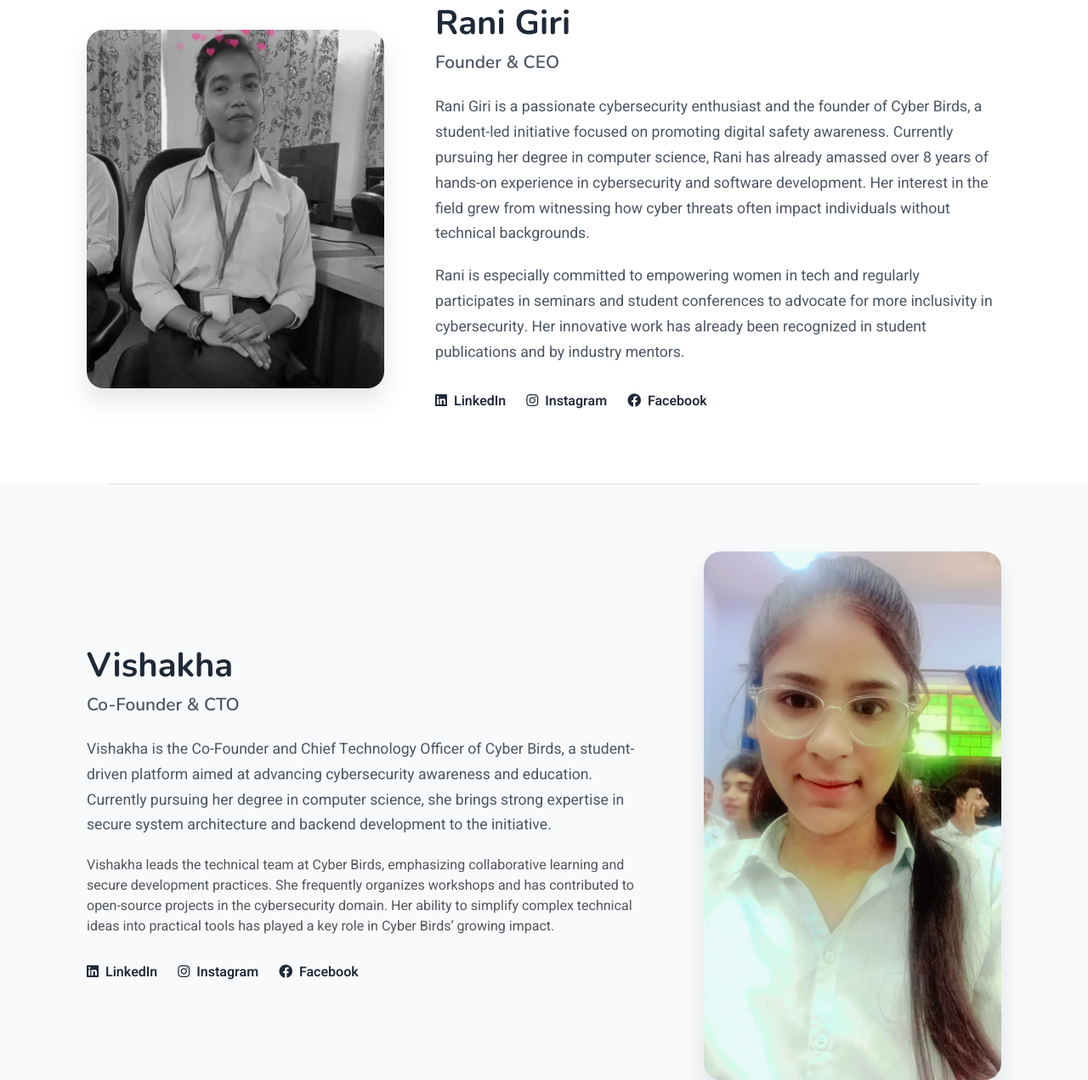
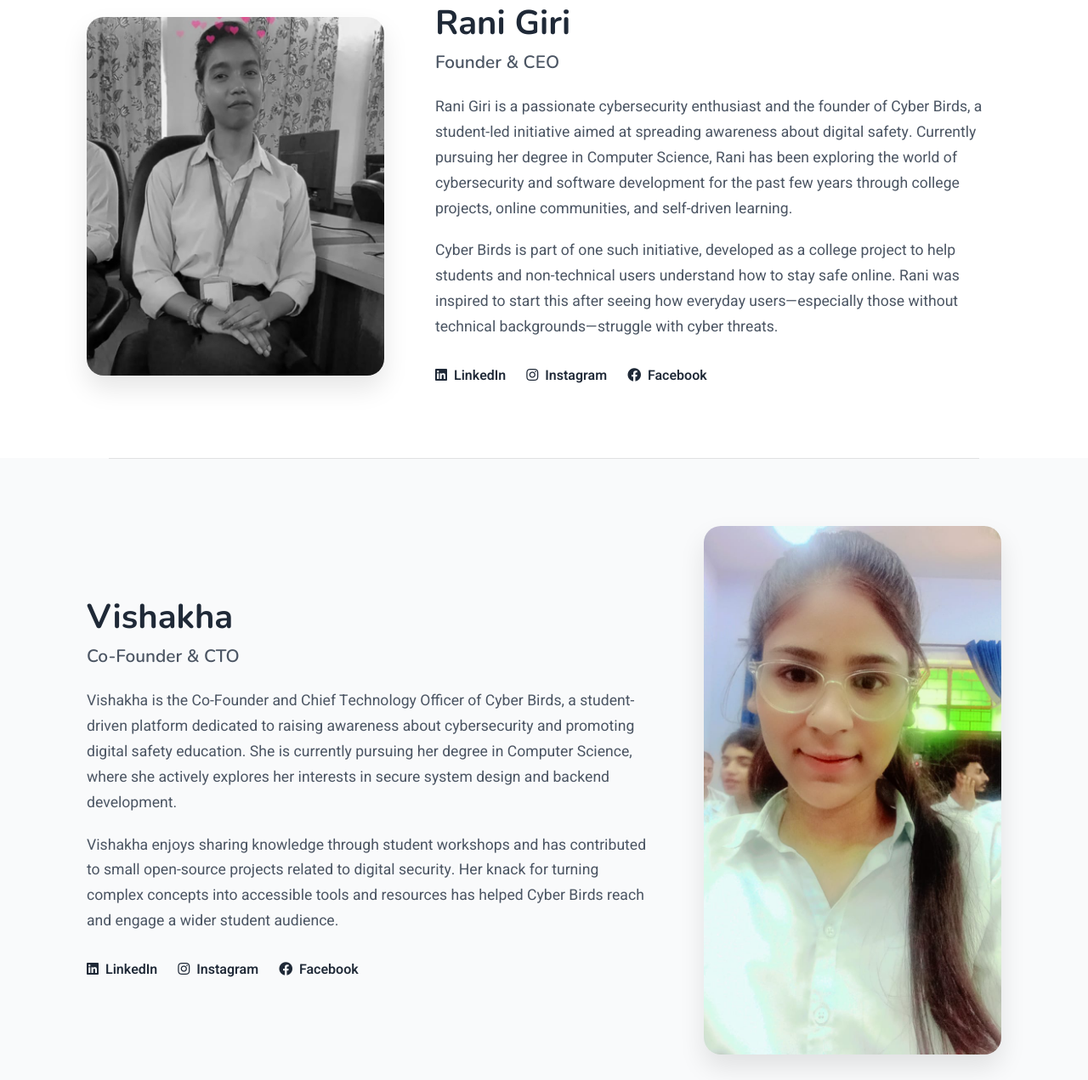
Before and after one commit to cyberbirds19/cyber, a plain HTML site: page about.html in a window 1280 px wide. Shown: the part 1771-3042 px from the top of the page at 85% size. Drawn offline with nearby package versions, Linux system fonts and the light colour scheme.

Commit message:
Update about.html

```diff
--- a/about.html
+++ b/about.html
@@ -141,10 +141,10 @@
                     <h2>Rani Giri</h2>
                     <h4>Founder & CEO</h4>
                     <p>
-                        Rani Giri is a passionate cybersecurity enthusiast and the founder of Cyber Birds, a student-led initiative focused on promoting digital safety awareness. Currently pursuing her degree in computer science, Rani has already amassed over 8 years of hands-on experience in cybersecurity and software development. Her interest in the field grew from witnessing how cyber threats often impact individuals without technical backgrounds.
+                        Rani Giri is a passionate cybersecurity enthusiast and the founder of Cyber Birds, a student-led initiative aimed at spreading awareness about digital safety. Currently pursuing her degree in Computer Science, Rani has been exploring the world of cybersecurity and software development for the past few years through college projects, online communities, and self-driven learning.
                     </p>
                     <p>
-                        Rani is especially committed to empowering women in tech and regularly participates in seminars and student conferences to advocate for more inclusivity in cybersecurity. Her innovative work has already been recognized in student publications and by industry mentors.
+                        Cyber Birds is part of one such initiative, developed as a college project to help students and non-technical users understand how to stay safe online. Rani was inspired to start this after seeing how everyday users—especially those without technical backgrounds—struggle with cyber threats.
                     </p>
                     <div class="social-links">
                         <a href="https://www.linkedin.com/in/rani-giri-113133303/" target="_blank"><i class="fab fa-linkedin me-1"></i> LinkedIn</a>
@@ -166,9 +166,12 @@
                     <h2>Vishakha</h2>
                     <h4>Co-Founder & CTO</h4>
                     <p>
-                        Vishakha is the Co-Founder and Chief Technology Officer of Cyber Birds, a student-driven platform aimed at advancing cybersecurity awareness and education. Currently pursuing her degree in computer science, she brings strong expertise in secure system architecture and backend development to the initiative.
+                        Vishakha is the Co-Founder and Chief Technology Officer of Cyber Birds, a student-driven platform dedicated to raising awareness about cybersecurity and promoting digital safety education. She is currently pursuing her degree in Computer Science, where she actively explores her interests in secure system design and backend development.
                     </p>
-                        Vishakha leads the technical team at Cyber Birds, emphasizing collaborative learning and secure development practices. She frequently organizes workshops and has contributed to open-source projects in the cybersecurity domain. Her ability to simplify complex technical ideas into practical tools has played a key role in Cyber Birds’ growing impact.
+                     <p>
+                         Vishakha enjoys sharing knowledge through student workshops and has contributed to small open-source projects related to digital security. Her knack for turning complex concepts into accessible tools and resources has helped Cyber Birds reach and engage a wider student audience.
+                     </p>
+
                     <div class="social-links">
                         <a href="https://www.linkedin.com/in/vishakha-kumari-562a28302/" target="_blank"><i class="fab fa-linkedin me-1"></i> LinkedIn</a>
                         <a href="" target="_blank"><i class="fab fa-instagram me-1"></i> Instagram</a>
```
